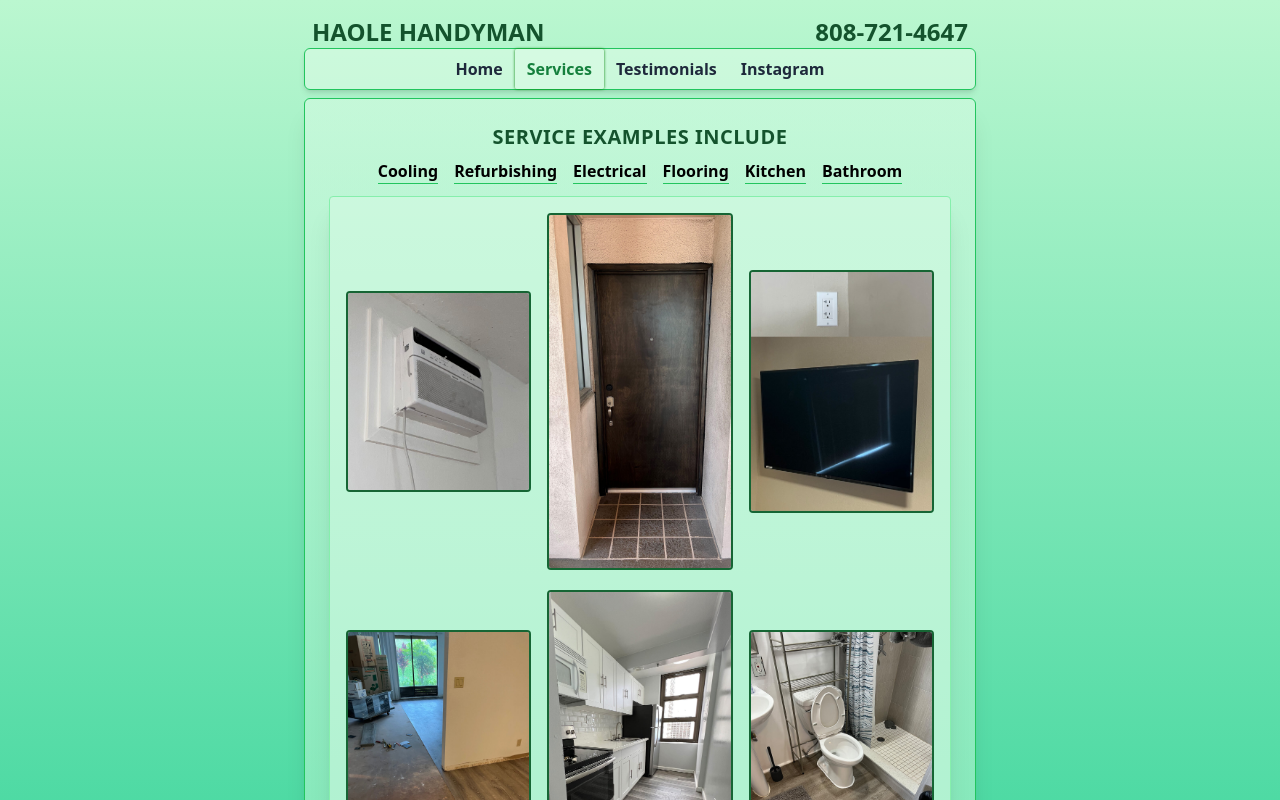
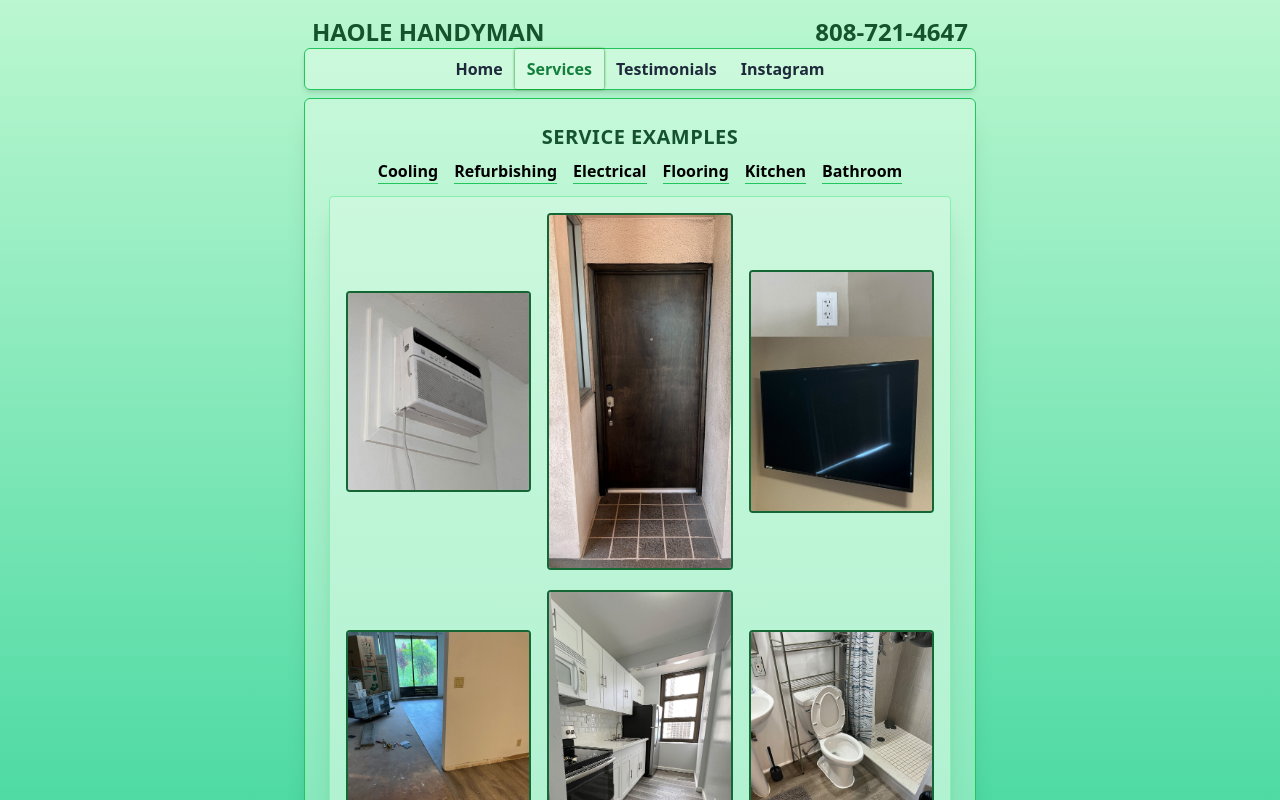
Before and after one commit to zvxvx/haole-handyman, a React (Vite) app: page /services in a window 1280 px wide. Shown: the top 800 px of the page. Built offline with nearby package versions, Linux system fonts and the light colour scheme.

Commit message:
Improve service title

```diff
--- a/src/pages/Services.jsx
+++ b/src/pages/Services.jsx
@@ -19,7 +19,7 @@ const Services = () => {
 	return (
 		<>
 			<p className="text-center uppercase tracking-wide text-xl text-green-900 font-bold mb-2">
-				Service examples include
+				Service examples
 			</p>
 			<ul className="sm:flex grid grid-cols-2 gap-4 justify-center font-bold mb-2 text-center">
 				{services.map((service) => {
```
